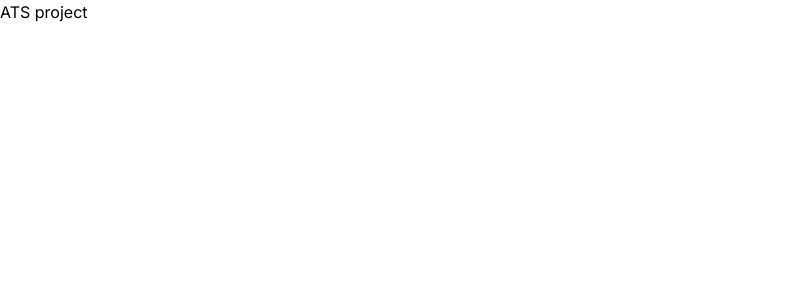
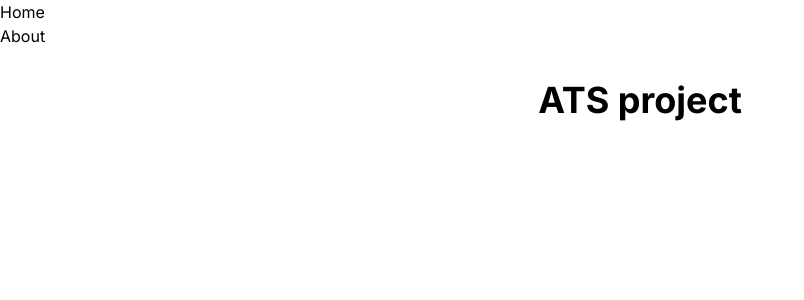
Before and after one commit to Andy-Intelligence/Applicant-Tracking-System, a Next.js app: page / in a window 1280 px wide. Shown: the top 300 px of the page, without its empty margins (0-804 px from the left). Built offline with nearby package versions, Linux system fonts and the light colour scheme.

Commit message:
testing route

```diff
--- /dev/null
+++ b/Components/Navbar.jsx
@@ -0,0 +1,18 @@
+import Link from "next/link";
+
+const Navbar = () => {
+    return (
+        <>
+            <ul className="px-8">
+                <li className="inline px-8">
+                    <Link href='/'>Home</Link>
+                </li>
+                <li className="inline px-8">
+                    <Link href='/Navbar'>About</Link>
+                </li>
+            </ul>
+        </>
+    );
+}
+
+export default Navbar;
--- /dev/null
+++ b/app/Navbar/page.jsx
@@ -0,0 +1,10 @@
+
+const Page = () => {
+    return (
+        <div>
+           Navbar
+        </div>
+    );
+}
+
+export default Page;
--- a/app/layout.tsx
+++ b/app/layout.tsx
@@ -1,22 +1,28 @@
-import type { Metadata } from 'next'
-import { Inter } from 'next/font/google'
-import './globals.css'
+import Navbar from "../Components/Navbar";
+import type { Metadata } from "next";
+import { Inter } from "next/font/google";
+import "./globals.css";
 
-const inter = Inter({ subsets: ['latin'] })
+const inter = Inter({ subsets: ["latin"] });
 
 export const metadata: Metadata = {
-  title: 'Create Next App',
-  description: 'Generated by create next app',
-}
+  title: "Create Next App",
+  description: "Generated by create next app",
+};
 
 export default function RootLayout({
   children,
 }: {
-  children: React.ReactNode
+  children: React.ReactNode;
 }) {
   return (
     <html lang="en">
-      <body className={inter.className}>{children}</body>
+      <body className={inter.className}>
+          <nav>
+            <Navbar />
+          </nav>
+        {children}
+      </body>
     </html>
-  )
+  );
 }
--- a/app/page.tsx
+++ b/app/page.tsx
@@ -1,8 +1,6 @@
-
 export default function Home() {
   return (
-    <>
-    <h1>ATS project</h1>
-    </>
+
+      <h1 className="text-center pt-8 text-4xl font-bold">ATS project</h1>
   )
 }
```
